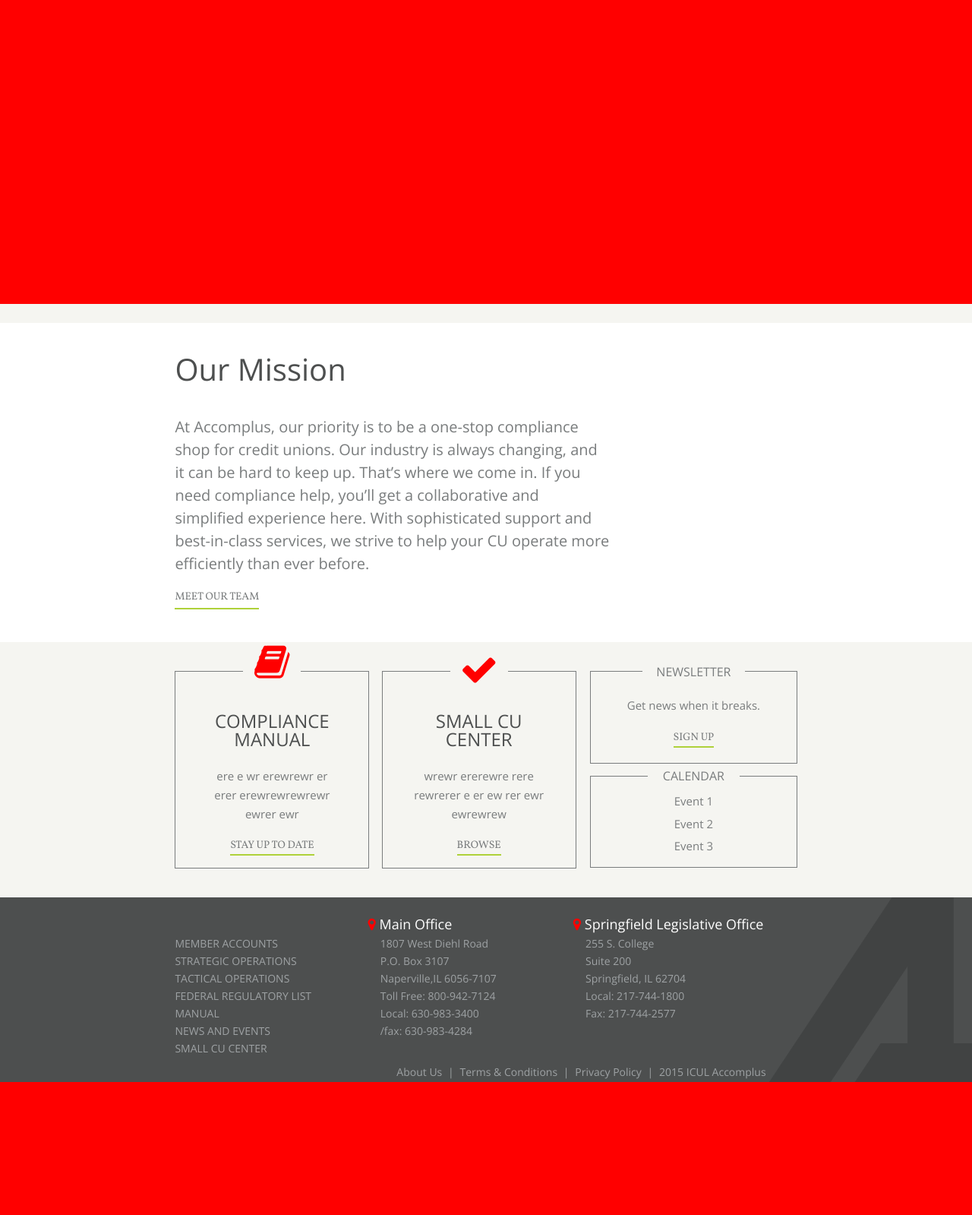
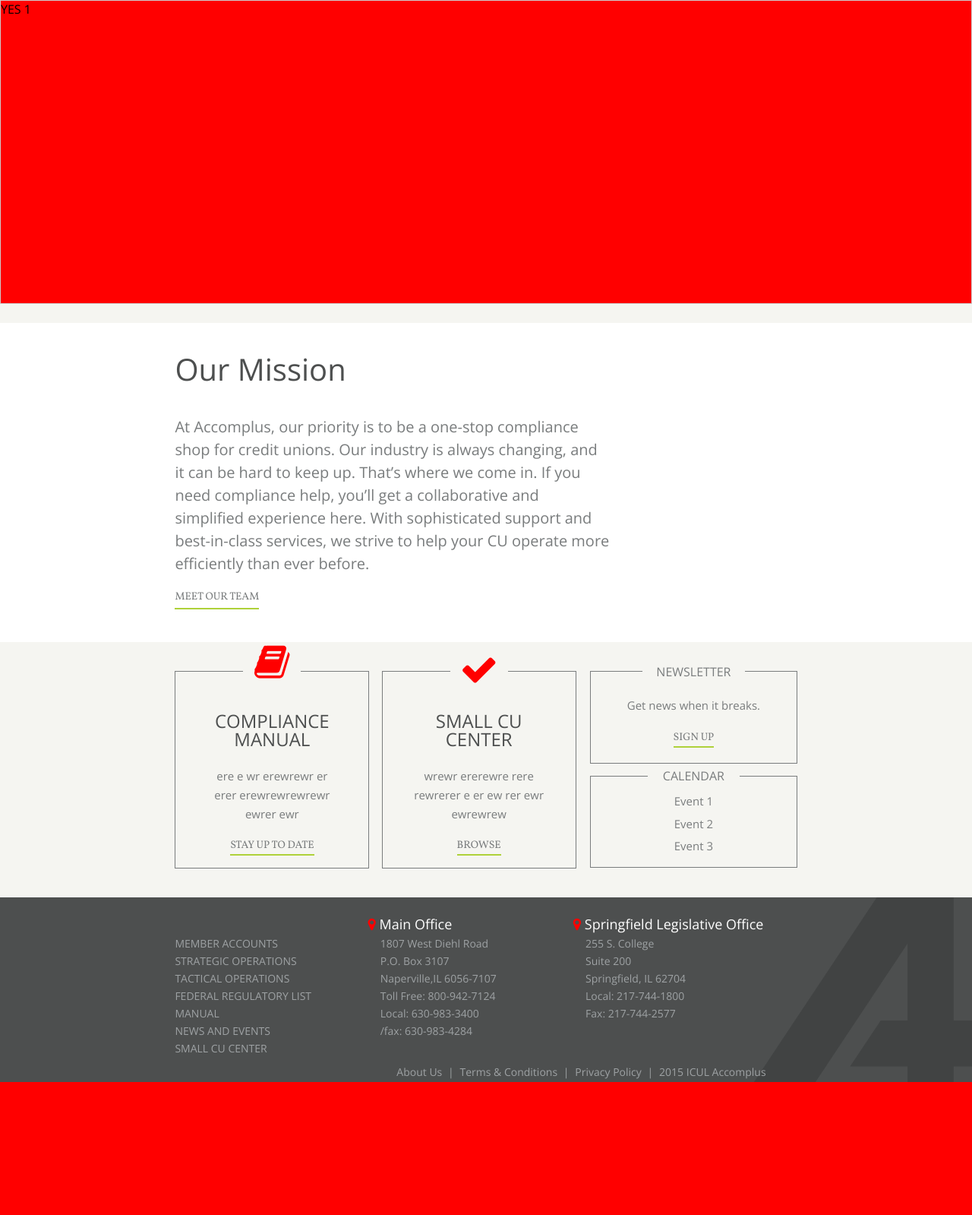
Before and after one commit to Armandogb/accfe, a PHP site: page / in a window 1280 px wide. Shown: the part 207-1806 px from the top of the page at 76% size. Run offline with PHP 8.4, Linux system fonts and the light colour scheme; some libraries are stand-ins or nearby versions.

Commit message:
added some slider logic

```diff
--- a/css/_footer.css
+++ b/css/_footer.css
@@ -32,7 +32,7 @@ footer span{
   	-o-background-size: cover;
   	background-size: cover;
 	position:absolute;
-	height:306px;
+	height:246px;
 	width:313px;
 	z-index:1;
 	right:0;
--- a/css/_index.css
+++ b/css/_index.css
@@ -10,6 +10,26 @@
 .caro{
 	width:100%;
 	height:400px;
+}
+
+.caro ul{
+	width:100%;
+	position: relative;
+	height:100%;
+	overflow: hidden;
+}
+
+.caro li{
+	display: inline-block;
+    border: 1px solid #ccc;
+    overflow: hidden;
+    width: 100%;
+    float: left;
+    -moz-box-sizing: border-box;
+    -webkit-box-sizing: border-box;
+    box-sizing: border-box;
+    height:100%;
+
 }
 
 .news-update{
--- a/index.php
+++ b/index.php
@@ -3,18 +3,18 @@
 
 		<section class="main-slider">
 				<div class="caro">
-					<div class="slide-1">
-
-					</div>
-					<div class="slide-2">
-
-					</div>
-					<div class="slide-3">
-
-					</div>
-					<div class="slide-4">
-
-					</div>
+					    <ul>
+       						<li>YES 1</li>
+        					<li>YES 2</li>
+        					<li>YES 3</li>
+        					<li>YES 4</li>
+   					 	</ul>
+   					 	<div class="foward-but">
+   					 		<a href="/"></a>
+   					 	</div>
+   					 	<div class="back-but">
+   					 		<a href="/"></a>
+   					 	</div>
 				</div>
 				<div class="news-update main-pad">
 					<p></p>
```
